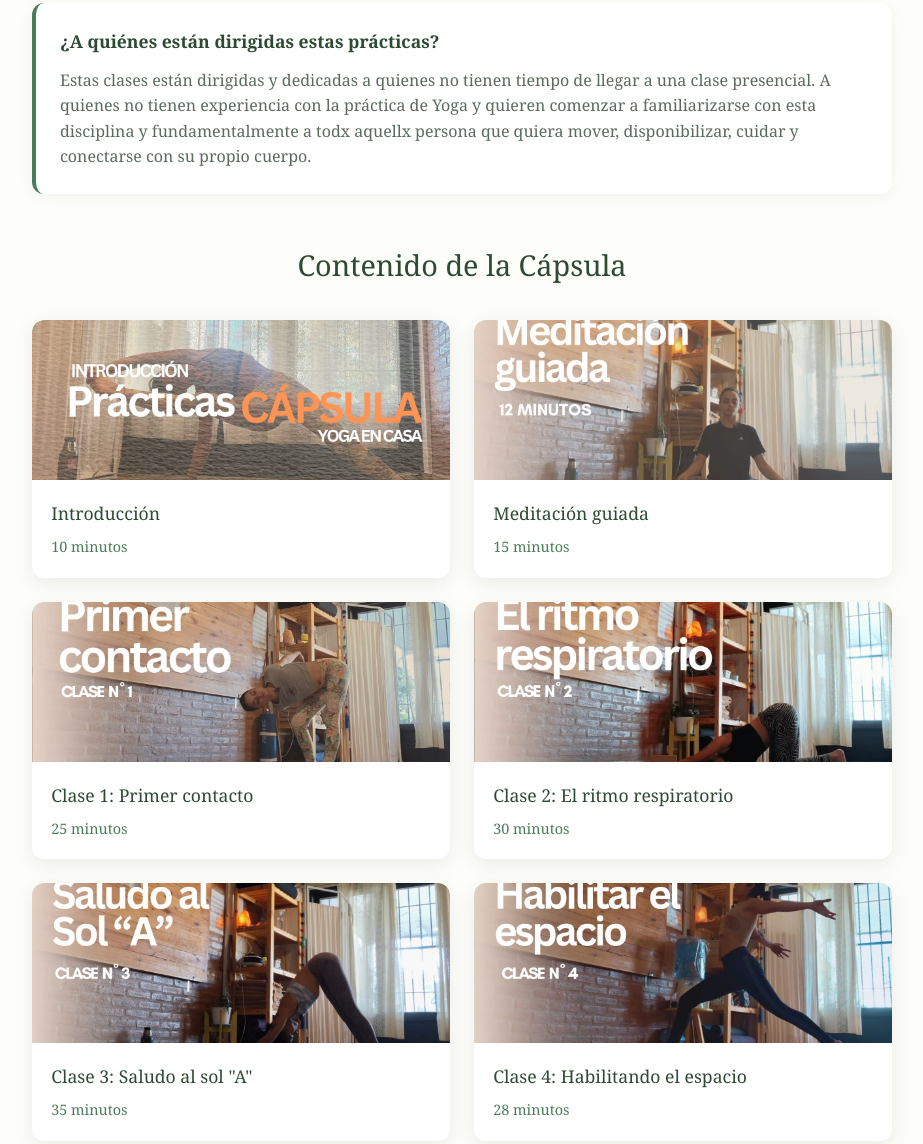
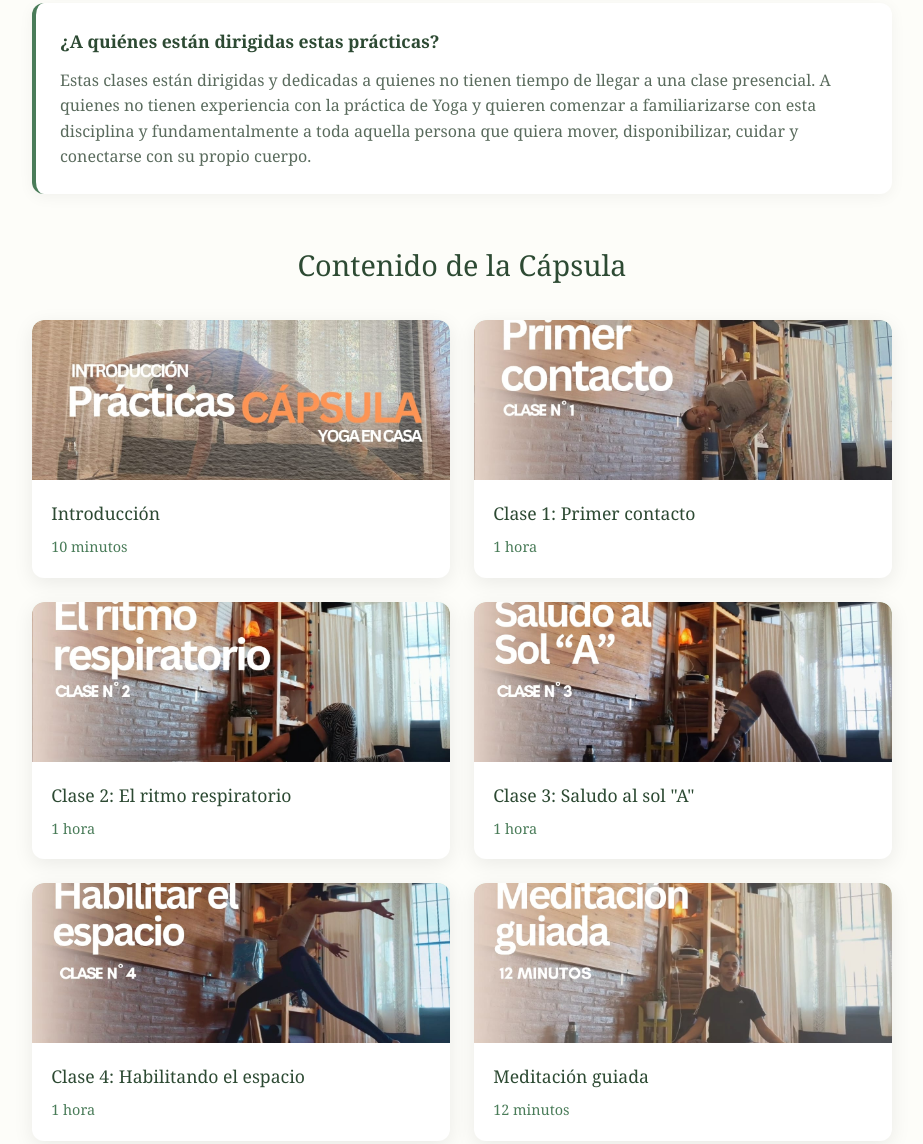
Before and after one commit to anapau-la/anapau-la.github.io, a plain HTML site: page index.html in a window 1280 px wide. Shown: the part 1119-2263 px from the top of the page, without its empty margins (178-1101 px from the left). Drawn offline with Linux system fonts and the light colour scheme.

Commit message:
cambios duracion y texto

```diff
--- a/index.html
+++ b/index.html
@@ -482,8 +482,8 @@
                 <div class="profile-description">
                     <h3>Descripción de la Cápsula</h3>
                     <p>Una colección de 4 clases prácticas diseñadas para conectar con vos mismx a través del movimiento
-                        consciente. Cada sesión te invita a explorar tu cuerpo, respiración y presencia en el momento
-                        actual.</p>
+                        consciente. Cada sesión te invita a conectar con tu cuerpo, tu respiración y tu capacidad de estar en el momento
+                        presente.</p>
                 </div>
             </section>
 
@@ -503,7 +503,7 @@
                     <div class="faq-question">¿Cuál es la intención de las prácticas?</div>
                     <div class="faq-answer">La intención de estas prácticas es poder acercar herramientas para
                         conectarnos al cuerpo presente, desde lo que hoy somos y estamos sintiendo. Empezar a ablandar
-                        zonas, lugares y recovecos que están un poco olvidadxs. Percibir el ritmo de la respiración en
+                        zonas, lugares y recovecos que están un poco olvidados. Percibir el ritmo de la respiración en
                         conjunto con el movimiento. Encontrarnos con nuevas formas de movilizarnos, desde lo físico pero
                         también desde lo mental y emocional. Yoga es más que posturas, es una invitación a encontrarnos
                         con nosotrxs mismxs. De eso se tratan estas cápsulas.</div>
@@ -513,7 +513,7 @@
                     <div class="faq-question">¿A quiénes están dirigidas estas prácticas?</div>
                     <div class="faq-answer">Estas clases están dirigidas y dedicadas a quienes no tienen tiempo de
                         llegar a una clase presencial. A quienes no tienen experiencia con la práctica de Yoga y quieren
-                        comenzar a familiarizarse con esta disciplina y fundamentalmente a todx aquellx persona que
+                        comenzar a familiarizarse con esta disciplina y fundamentalmente a toda aquella persona que
                         quiera mover, disponibilizar, cuidar y conectarse con su propio cuerpo.</div>
                 </div>
             </section>
@@ -535,23 +535,12 @@
 
                     <div class="video-card">
                         <div class="video-thumbnail">
-                            <img src="images/meditacion_guiada.jpeg" alt="Meditación guiada"
-                                style="width: 100%; height: 100%; object-fit: cover; border-radius: 12px 12px 0 0;">
-                        </div>
-                        <div class="video-info">
-                            <div class="video-title">Meditación guiada</div>
-                            <div class="video-duration">15 minutos</div>
-                        </div>
-                    </div>
-
-                    <div class="video-card">
-                        <div class="video-thumbnail">
                             <img src="images/clase1.jpeg" alt="Clase 1: Primer contacto"
                                 style="width: 100%; height: 100%; object-fit: cover; border-radius: 12px 12px 0 0;">
                         </div>
                         <div class="video-info">
                             <div class="video-title">Clase 1: Primer contacto</div>
-                            <div class="video-duration">25 minutos</div>
+                            <div class="video-duration">1 hora</div>
                         </div>
                     </div>
 
@@ -562,7 +551,7 @@
                         </div>
                         <div class="video-info">
                             <div class="video-title">Clase 2: El ritmo respiratorio</div>
-                            <div class="video-duration">30 minutos</div>
+                            <div class="video-duration">1 hora</div>
                         </div>
                     </div>
 
@@ -573,7 +562,7 @@
                         </div>
                         <div class="video-info">
                             <div class="video-title">Clase 3: Saludo al sol "A"</div>
-                            <div class="video-duration">35 minutos</div>
+                            <div class="video-duration">1 hora</div>
                         </div>
                     </div>
 
@@ -584,7 +573,18 @@
                         </div>
                         <div class="video-info">
                             <div class="video-title">Clase 4: Habilitando el espacio</div>
-                            <div class="video-duration">28 minutos</div>
+                            <div class="video-duration">1 hora</div>
+                        </div>
+                    </div>
+
+                    <div class="video-card">
+                        <div class="video-thumbnail">
+                            <img src="images/meditacion_guiada.jpeg" alt="Meditación guiada"
+                                style="width: 100%; height: 100%; object-fit: cover; border-radius: 12px 12px 0 0;">
+                        </div>
+                        <div class="video-info">
+                            <div class="video-title">Meditación guiada</div>
+                            <div class="video-duration">12 minutos</div>
                         </div>
                     </div>
                 </div>
```
